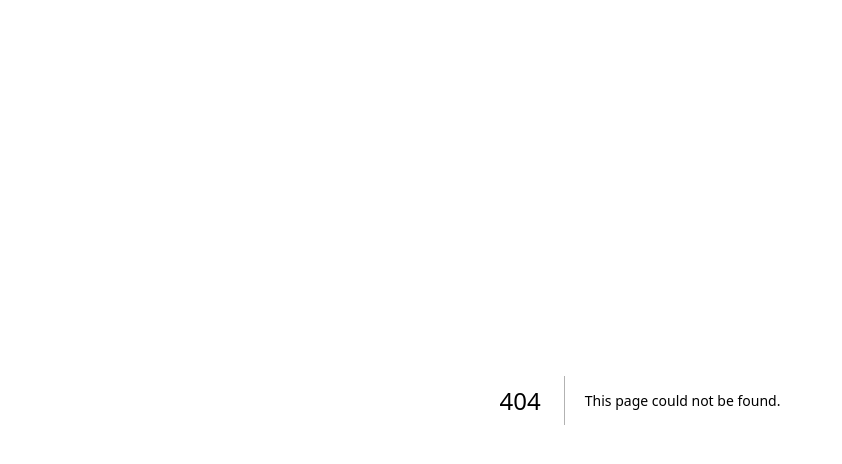
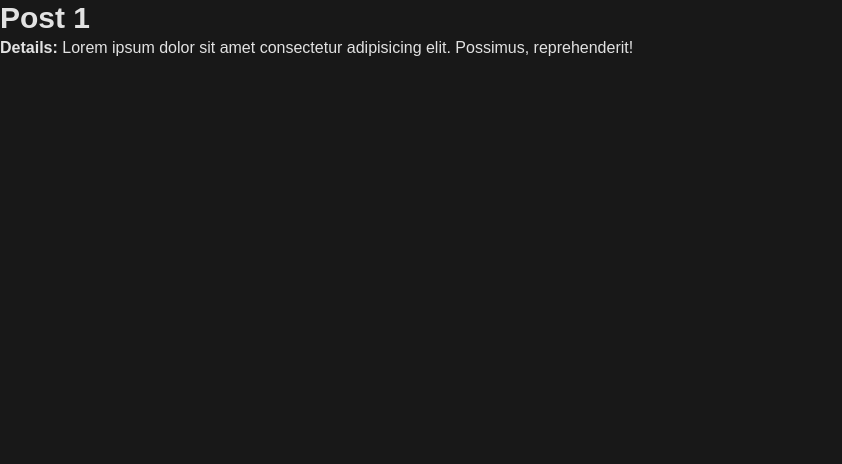
Before and after one commit to stefanbgh/next-js, a Next.js app: page /post/1 in a window 1280 px wide. Before the commit this address had no page. Shown: the top 464 px of the page, without its empty margins (0-842 px from the left). Built offline with nearby package versions, Linux system fonts and the light colour scheme.

Commit message:
dynamic routes

```diff
--- /dev/null
+++ b/src/app/post/[id]/page.tsx
@@ -0,0 +1,17 @@
+interface IProps {
+	params: Promise<{ id: string }>;
+}
+
+export default async function SinglePost({ params }: IProps) {
+	const id = (await params).id;
+
+	return (
+		<section>
+			<h2>Post {id}</h2>
+			<p>
+				<span className="font-bold">Details: </span> Lorem ipsum dolor
+				sit amet consectetur adipisicing elit. Possimus, reprehenderit!
+			</p>
+		</section>
+	);
+}
```
